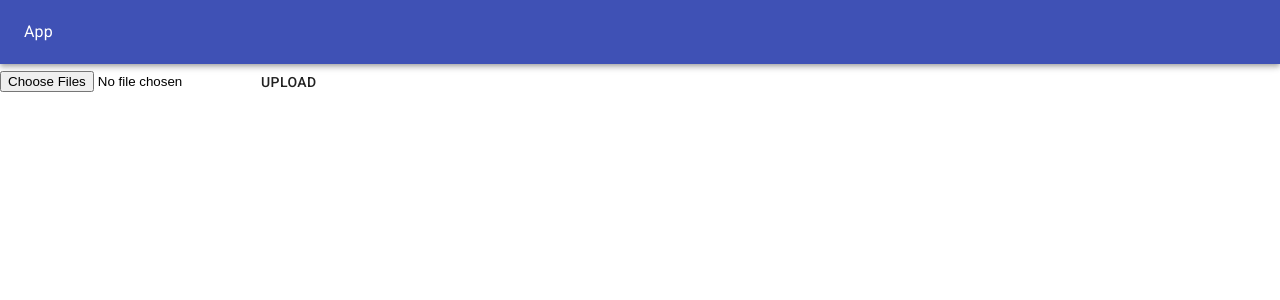
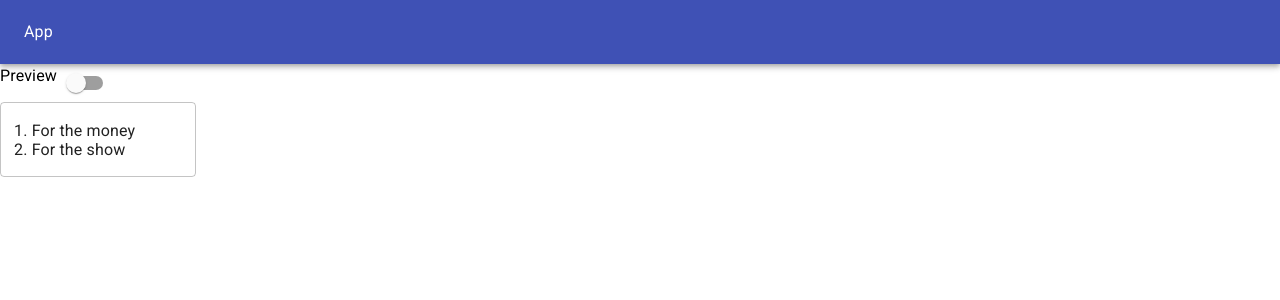
Before and after one commit to apreifsteck/personal_website_frontend, a React (Create React App) app: page /blog in a window 1280 px wide. Shown: the top 300 px of the page. Built offline with nearby package versions, Linux system fonts and the light colour scheme.

Commit message:
got a basic markdown editor going

```diff
--- a/src/components/Blog/Blog.jsx
+++ b/src/components/Blog/Blog.jsx
@@ -1,31 +1,36 @@
-import React, { useRef } from 'react';
-import axios from '../../axios'
-import Button from '@material-ui/core/Button'
+import React, { useState } from "react";
+
+import { Switch, TextField } from "@material-ui/core";
+import { Grid, Typography } from "@material-ui/core";
+
+import Editor from "./Editor/Editor";
+import Preview from "./Preview/Preview";
+
 
 
 const Blog = (props) => {
-    const fileRef = useRef();
+	const [text, updateText] = useState("1. For the money\n2. For the show");
+	const [isPreview, togglePreview] = useState(false);
+	return <Grid container >
+		<Grid container>
+			<Grid item>
+				<Typography>Preview</Typography>
+			</Grid>
+			<Grid item>
+				<Switch checked={isPreview} onChange={() => togglePreview(!isPreview)} />
+			</Grid>
+		</Grid>
 
-    const onSubmitHandler = (e) => {
-        e.preventDefault()
-        // console.log(fileRef.current.files[0])
-        axios.post("/images", {
-            "image": fileRef.current.files[0]
-        }, {
-            headers: { "content-type": "image/png" }
-        })
-    }
+		<Grid item>
+			{isPreview ?
+				<Preview text={text} /> :
+				<Editor
+					text={text}
+					changed={(event) => updateText(event.target.value)}
+				/>}
+		</Grid>
 
-    return (
-        <form onSubmit={onSubmitHandler}>
-            <input
-                type="file"
-                accept="image/png, image/jpeg"
-                multiple
-                ref={fileRef}
-            ></input>
-            <Button varient="contained" type="submit">Upload</Button>
-        </form>
-    );
+	</Grid>
+
 };
 export default Blog;
--- /dev/null
+++ b/src/components/Blog/Editor/Editor.jsx
@@ -0,0 +1,16 @@
+import React, { useState, useCallback } from "react";
+import { Grid, TextField, Fab } from "@material-ui/core";
+import { FormatItalic, FormatBold, FormatUnderlined } from "@material-ui/icons";
+
+
+const Editor = (props) => {
+	return (
+		<TextField
+			variant="outlined"
+			multiline
+			onChange={props.changed}
+			value={props.text}
+		/>
+	);
+};
+export default Editor;
--- /dev/null
+++ b/src/components/Blog/Preview/MarkdownProcessor.js
@@ -0,0 +1,45 @@
+const markdownToHTML = (text) => {
+    const expressions = {
+        headers: [
+            /###### (.*)/g,
+            /##### (.*)/g,
+            /#### (.*)/g,
+            /### (.*)/g,
+            /## (.*)/g,
+            /# (.*)/g,
+        ],
+        unordered_lists: /((-) (.*\n?))+/g,
+        ordered_lists: /((\d\.) (.*\n?))+/g,
+        strong: /\*(.*)\*/g,
+        italic: /_(.*)_/g,
+        code: /`(.*)`/g
+    }
+
+    expressions.headers.forEach((currentVal, index) => {
+        text = text.replace(currentVal, (match, p1) => `<h${6 - index}>${p1}</h${6 - index}>`)
+    })
+
+    text = text.replace(expressions.unordered_lists, (match) => {
+        const innerListReplace = match.replace(/- (.*)/g, (innerMatch, p1) => `<li>${p1}</li>`)
+        return `<ul>${innerListReplace}</ul>`
+    })
+
+    text = text.replace(expressions.ordered_lists, (match) => {
+        console.log(match)
+        const innerListReplace = match.replace(/\d\. (.*)/g, (innerMatch, p1) => `<li>${p1}</li>`)
+        return `<ol>${innerListReplace}</ol>`
+    })
+    text = text.replace(expressions.strong, (match, p1) => {
+        return `<strong>${p1}</strong>`
+    })
+    text = text.replace(expressions.italic, (match, p1) => {
+        return `<i>${p1}</i>`
+    })
+    text = text.replace(expressions.code, (match, p1) => {
+        return `<code>${p1}</code>`
+    })
+
+    return text
+}
+
+export default markdownToHTML
--- /dev/null
+++ b/src/components/Blog/Preview/Preview.jsx
@@ -0,0 +1,16 @@
+import React, { useRef, useEffect } from 'react';
+
+import { TextField, Typography } from "@material-ui/core"
+
+import markdownToHTML from "./MarkdownProcessor.js"
+
+const Prview = (props) => {
+    const innerEl = useRef(null)
+    useEffect(() => { innerEl.current.innerHTML = markdownToHTML(props.text) })
+    return (
+        <Typography ref={innerEl}>
+
+        </Typography>
+    );
+};
+export default Prview;
```
Also changed, not shown: src/components/Blog/Editor/EditButtons/EditButtons.jsx (added, +20 -0 lines).
